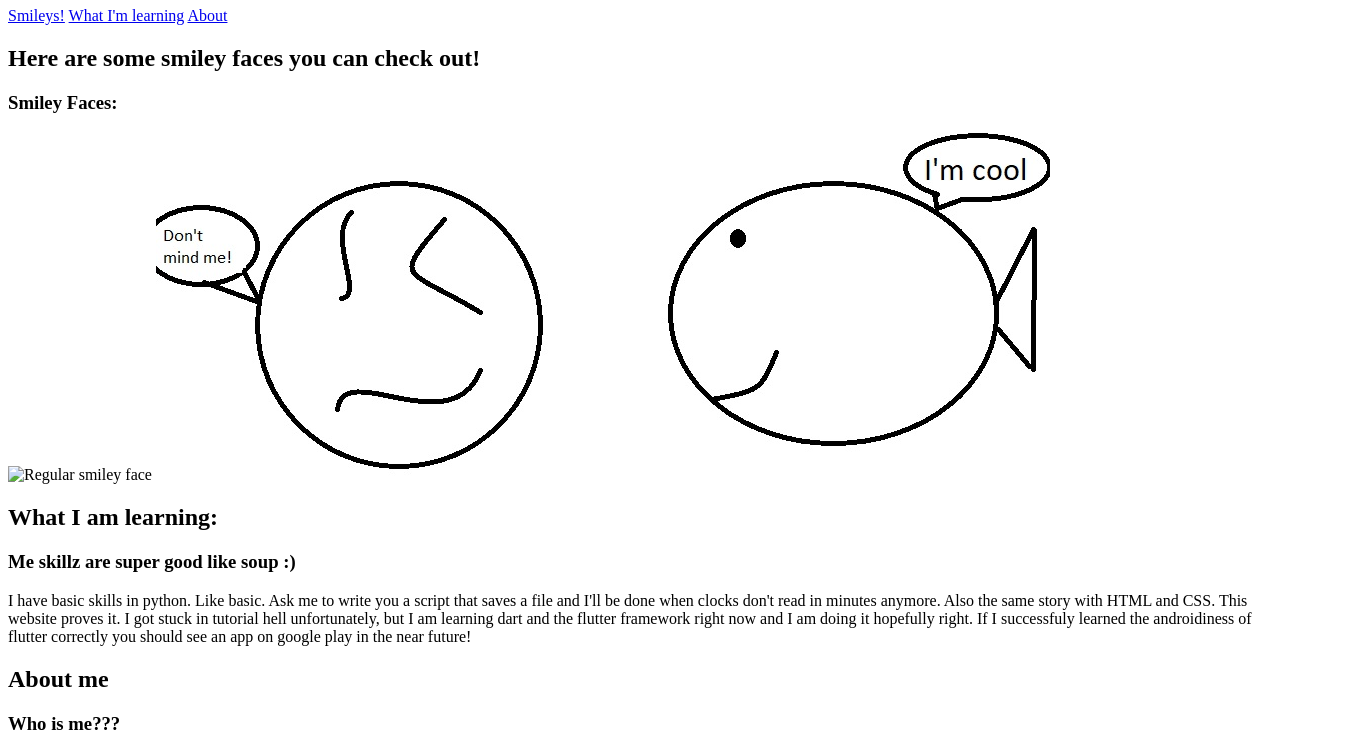
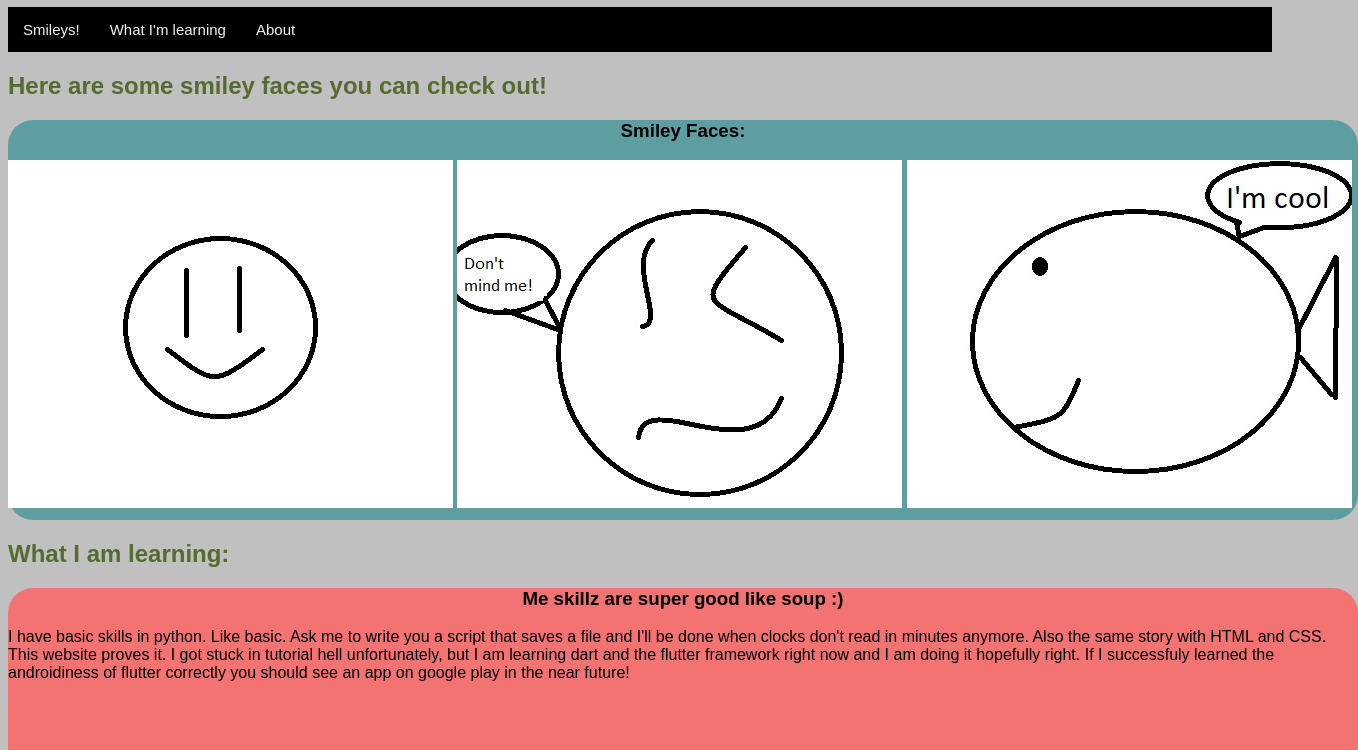
Before and after one commit to cooleg/cooleg.github.io, a plain HTML site: page index.html in a window 1280 px wide. Shown: the part 73-823 px from the top of the page, 1358 px wide, since content can reach past the window. Drawn offline with Linux system fonts and the light colour scheme.

Commit message:
Add files via upload

```diff
--- a/index.html
+++ b/index.html
@@ -4,7 +4,7 @@
         Hello! Welcome to my website!
     </h1>
     <header>
-        <link rel="stylesheet" src="Style.css">
+        <link rel="stylesheet" href="Style.css">
         <div class="upnav">
             <a href="#Smile">Smileys!</a>
             <a href="#skill">What I'm learning</a>
@@ -17,7 +17,7 @@
     </h2>
     <div id="Smile">
         <h3>Smiley Faces:</h3>
-        <img src="thingy.jpg" alt="Regular smiley face">
+        <img src="forky.jpg" alt="Regular smiley face">
         <img src="otherthingy.jpg" alt="Disoriented smiley face">
         <img src="huffpuff.jpg" alt="Fish smiley face">
     </div>
```
